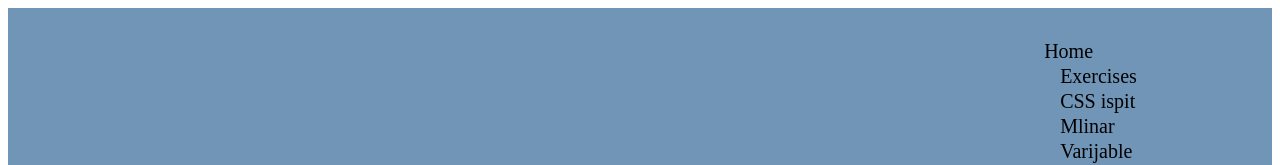
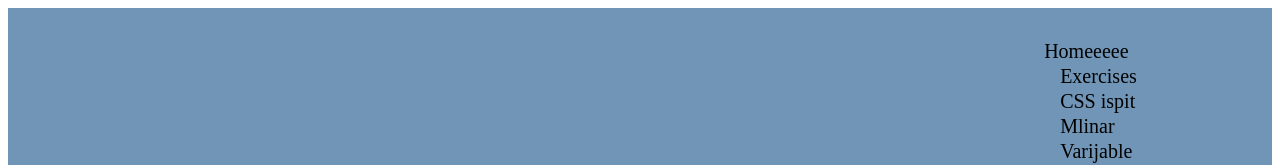
Before and after one commit to majone1209/react-app, a React (Vite) app: page /todolist in a window 1280 px wide. Shown: the top 165 px of the page. Built offline with nearby package versions, Linux system fonts and the light colour scheme.

Commit message:
Add header

```diff
--- a/src/components/header.tsx
+++ b/src/components/header.tsx
@@ -12,7 +12,7 @@ const Header = () => {
           <div className="header__nav">
             <nav>
               <a className="header__nav__item" href="/">
-                Home
+                Homeeeee
               </a>
               <a className="header__nav__item" href="/exe">
                 Exercises
--- a/src/pages/todolist.tsx
+++ b/src/pages/todolist.tsx
@@ -22,6 +22,7 @@ const testData: ToDoListItem[] = [
 
 const ToDoList = () => {
   const [listItems, setListItems] = useState<ToDoListItem[]>(testData);
+  const [mainList, setMainList] = useState<ToDoListItem[]>([]);
 
   return (
     <div className="todolist">
```
